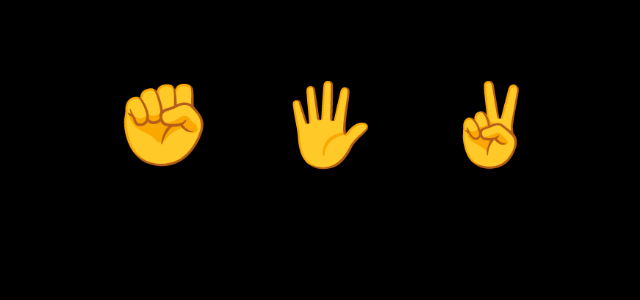
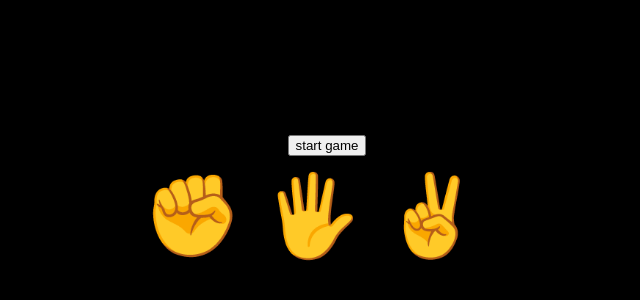
Before and after one commit to Mahdiyeh-Asgharpour/Rock-Paper-Scissors, a plain HTML site: page index.html in a window 1280 px wide. Shown: the part 242-542 px from the top of the page, without its empty margins (313-953 px from the left). Drawn offline with Linux system fonts and the light colour scheme.

Commit message:
Update index.html

```diff
--- a/index.html
+++ b/index.html
@@ -9,12 +9,20 @@
 </head>
 
 <body>
+    <div onclick="getNumberOfGame()">
+        <input id="start" type="button" value="start game">
+    </div>
+    <br>
 
-    <div id="rock" onclick="gameLoop('rock')">✊</div>
-    <div id="paper" onclick="gameLoop('paper')">🖐️</div>
-    <div id="scissors" onclick="gameLoop('scissors')">✌️</div>
-    <h1 id="alert"></h1>
-    <h1 id="endgame"></h1>
+    <div>
+        <span id="rock" onclick="gameLoop('rock')">✊</span>
+        <span id="paper" onclick="gameLoop('paper')">🖐️</span>
+        <span id="scissors" onclick="gameLoop('scissors')">✌️</span>
+    </div>
+    <div>
+        <h1 id="alert"></h1>
+        <h1 id="endgame"></h1>
+    </div>
 
     <script src="script.js"></script>
 
```
